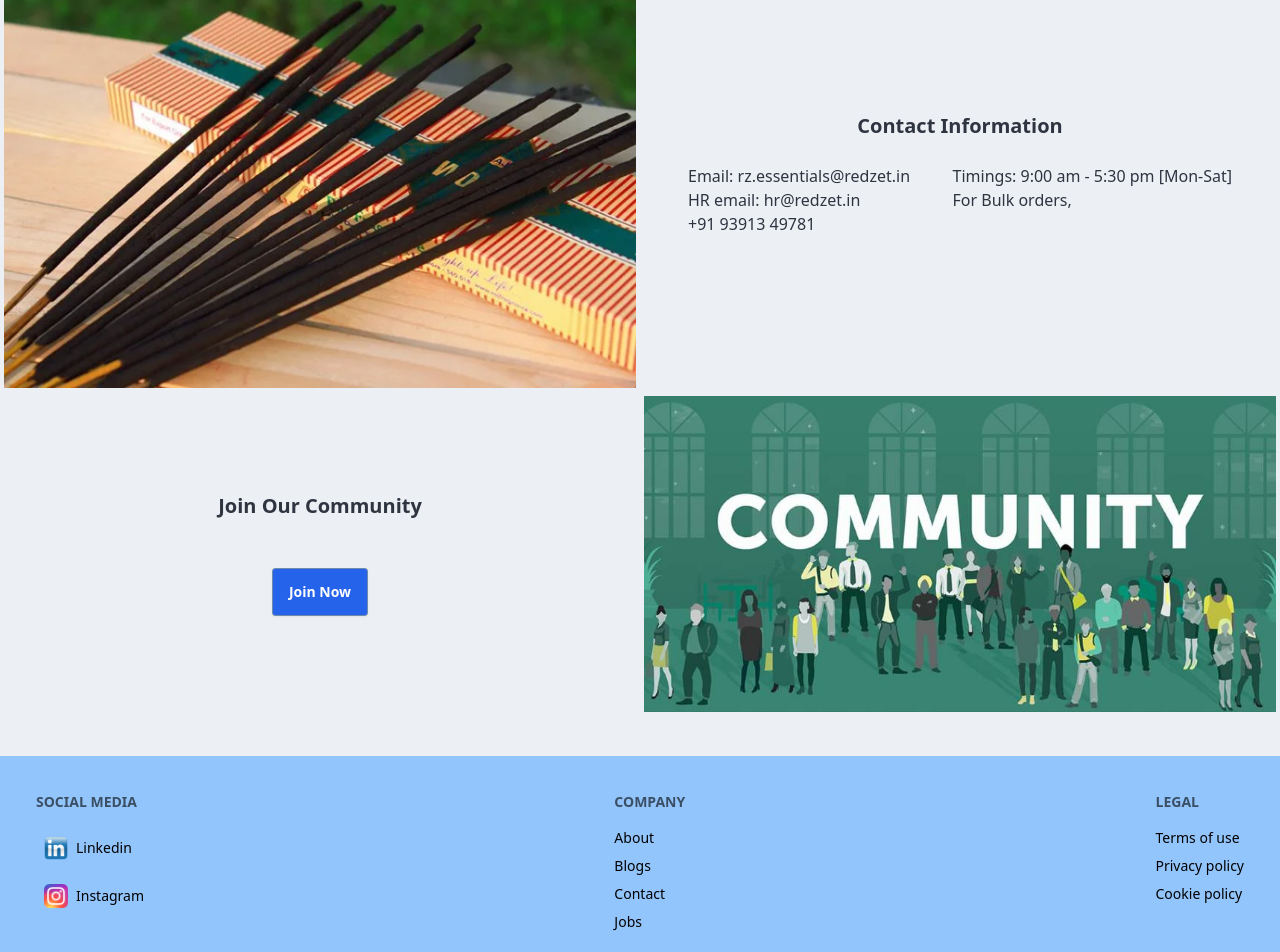
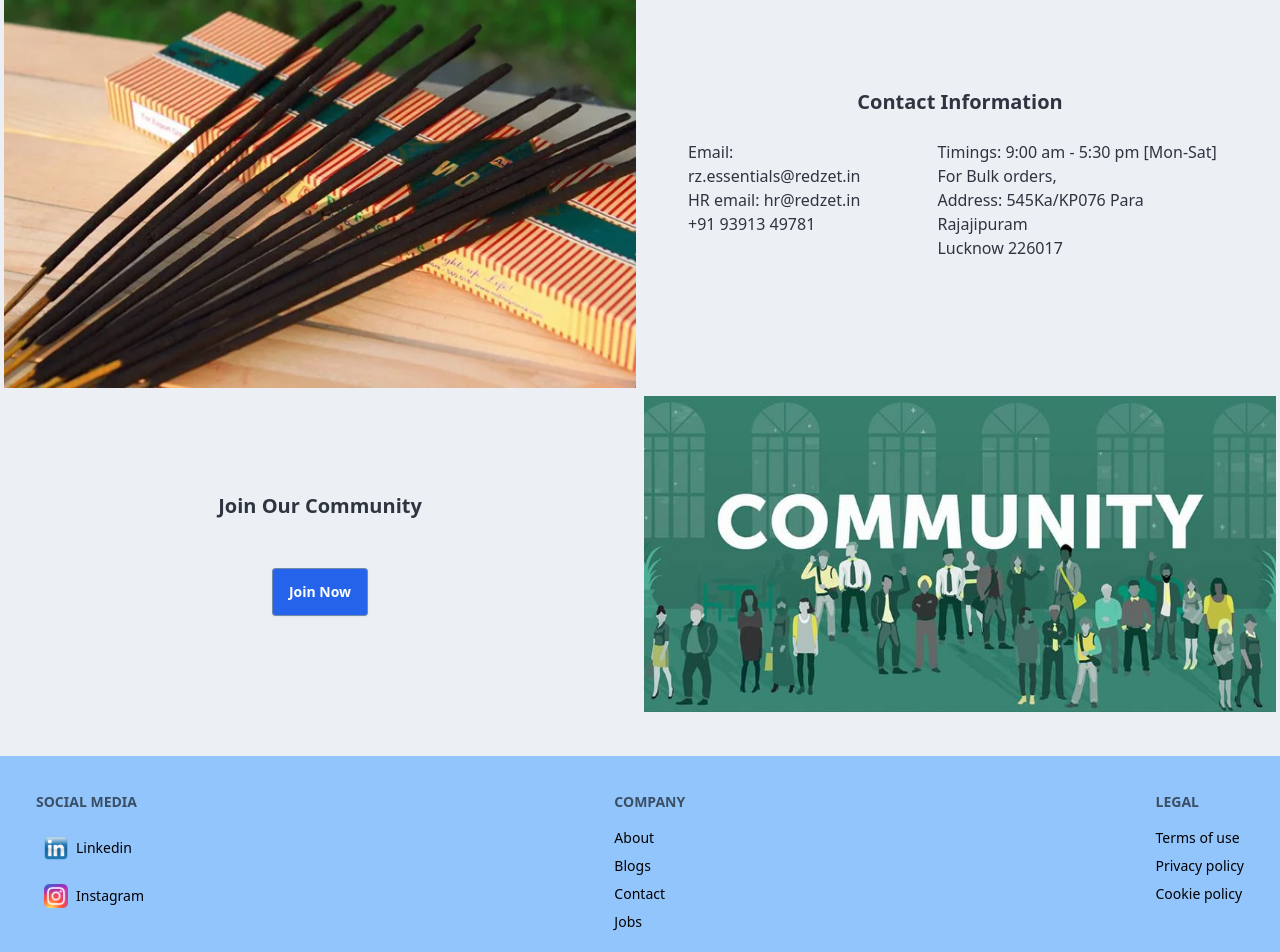
Before and after one commit to AlokPandey123/RedZet, a React (Vite) app: page /contact in a window 1280 px wide. Shown: the part 931-1883 px from the top of the page. Built offline with nearby package versions, Linux system fonts and the light colour scheme.

Commit message:
Update Contact.jsx

```diff
--- a/src/Pages/Contact.jsx
+++ b/src/Pages/Contact.jsx
@@ -50,6 +50,11 @@ const Contact = () => {
                                         For Bulk orders,
                                     </h2>
 
+                                    <h2>
+                                        Address: 545Ka/KP076 Para Rajajipuram
+                                        <br />Lucknow 226017
+                                    </h2>
+
                                 </div>
                             </div>
                         </div>
```
